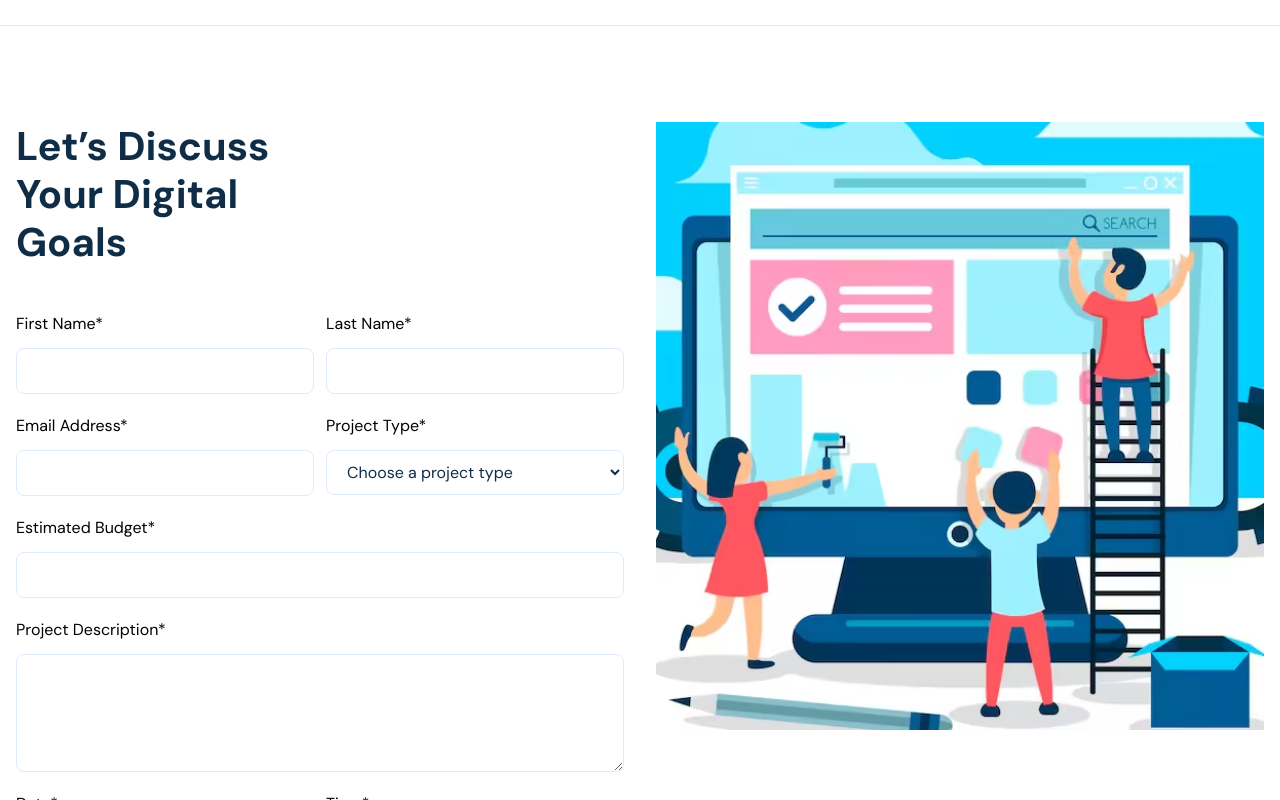
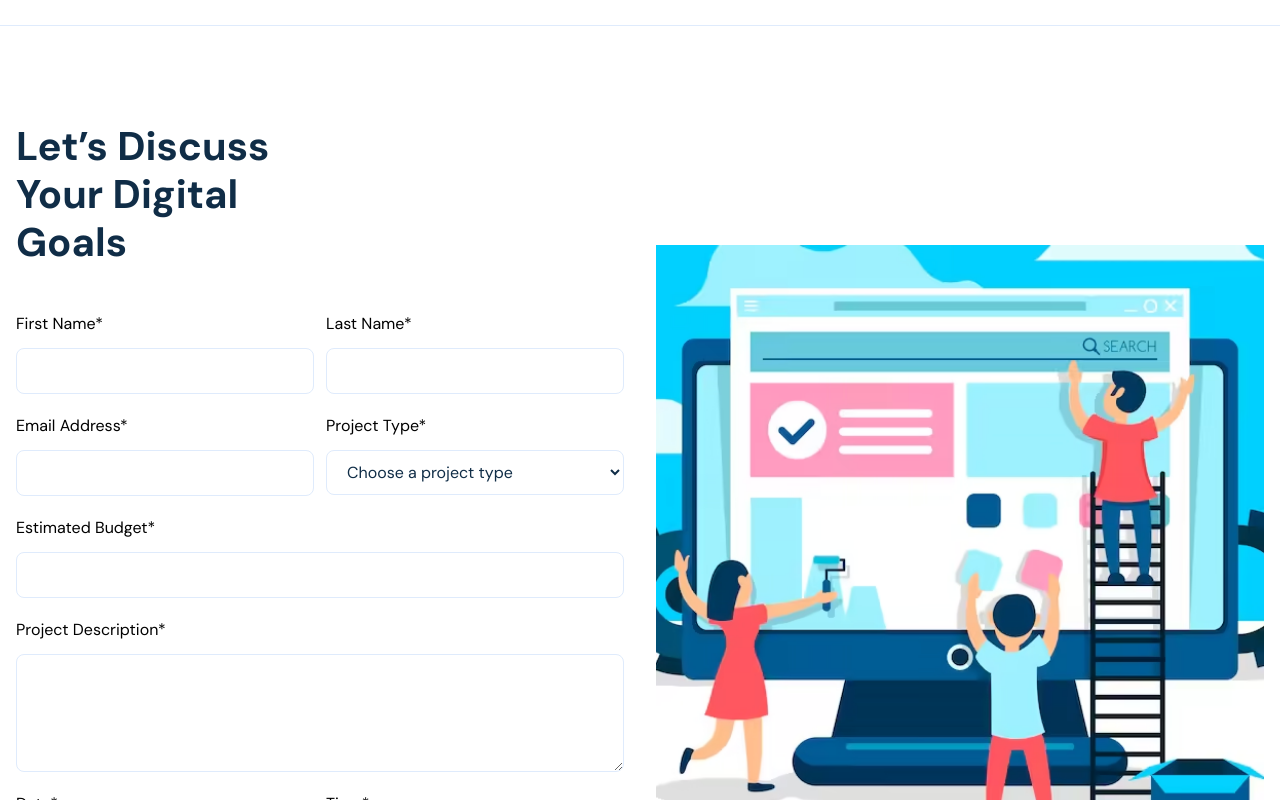
Before and after one commit to Jigisha-Ponda/next-website, a Next.js app in the folder package/: page /contact in a window 1280 px wide. Shown: the part 1240-2040 px from the top of the page. Built offline with nearby package versions, Linux system fonts and the light colour scheme.

Commit message:
minor change in portfolio page

```diff
--- a/package/src/components/Contact/Form/index.tsx
+++ b/package/src/components/Contact/Form/index.tsx
@@ -155,7 +155,7 @@ const ContactForm = () => {
             </form>
 
           </div>
-          <div className="col-span-6">
+          <div className="col-span-6 flex items-center justify-center">
             <Image
               src="/images/image/team-work.avif"
               alt="goals"
@@ -163,7 +163,7 @@ const ContactForm = () => {
               height={0}
               quality={100}
               style={{ width: "100%", height: "auto" }}
-              className="bg-no-repeat bg-contain"
+              className="bg-no-repeat bg-contain max-w-full h-auto"
             />
           </div>
         </div>
--- a/package/src/components/Portfolio/PortfolioCard/index.tsx
+++ b/package/src/components/Portfolio/PortfolioCard/index.tsx
@@ -15,15 +15,16 @@ const PortfolioCard = ({ portfolio }: { portfolio: Portfolio }) => {
                         aria-label="blog cover"
                         className="block"
                     >
+                        <div className="shrink-0 rounded-lg shadow-lg">
                             <div className="overflow-hidden rounded-lg shrink-0">
                                 <Image
                                     src={coverImage!}
                                     alt="image"
-                className="transition group-hover:scale-125"
-                width={190}
-                height={163}
-                style={{ width: "100%", height: "100%" }}
+                                    width={800} // increase width to prevent blur
+                                    height={500} // taller height
+                                    className="w-full h-[200px] object-cover transition group-hover:scale-110 rounded-lg"
                                 />
+                            </div>
                         </div>
                     </Link>
                 </div>
```
Lines whose indentation alone changed are shown as unchanged.
